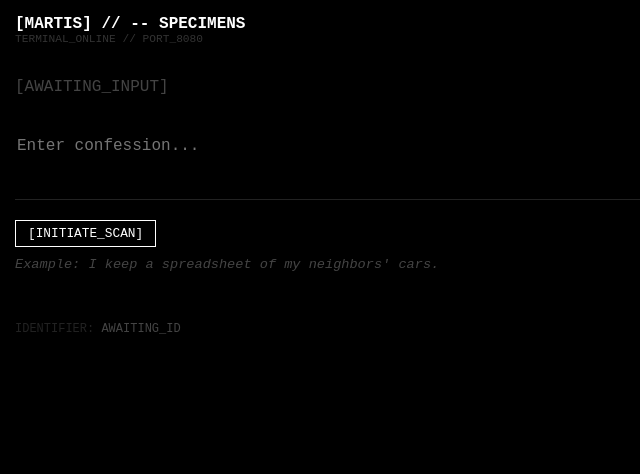
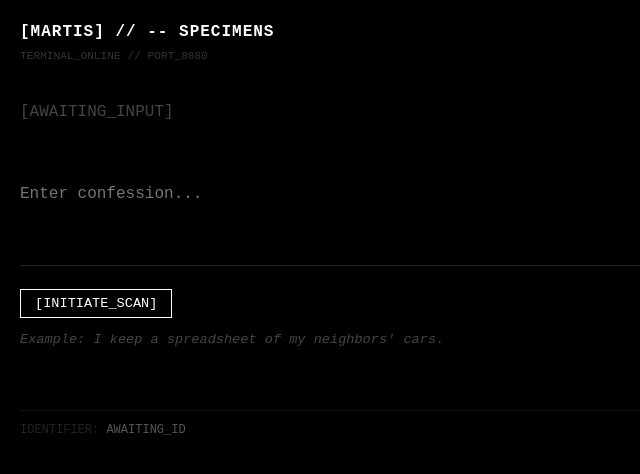
Before and after one commit to rhyscurrie-ux/the-zapper, a website: page the-zapper/public/index.html in a window 1280 px wide. Shown: the whole page, without its empty margins (0-640 px from the left). Drawn offline with Linux system fonts and the light colour scheme; no server answers.

Commit message:
Update style.css

```diff
--- a/the-zapper/public/style.css
+++ b/the-zapper/public/style.css
@@ -2,8 +2,9 @@ body {
     background-color: #000;
     color: #fff;
     font-family: 'Courier New', Courier, monospace;
-    margin: 15px;
+    margin: 20px;
     padding: 0;
+    line-height: 1.5;
 }
 
 #terminal-container {
@@ -11,31 +12,32 @@ body {
 }
 
 header {
-    margin-bottom: 30px;
+    margin-bottom: 35px;
 }
 
 #specimen-counter {
     font-weight: bold;
+    letter-spacing: 1px;
 }
 
 #status-line {
     font-size: 0.7rem;
     color: #333;
+    margin-top: 4px;
 }
 
 #output-pane {
-    margin-bottom: 20px;
-    min-height: 40px;
+    margin-bottom: 25px;
+    min-height: 50px;
 }
 
 #audit-output {
     white-space: pre-wrap;
-    line-height: 1.5;
 }
 
 textarea {
     width: 100%;
-    height: 60px;
+    height: 70px;
     background: transparent;
     border: none;
     border-bottom: 1px solid #222;
@@ -44,6 +46,7 @@ textarea {
     font-size: 1rem;
     outline: none;
     resize: none;
+    padding: 10px 0;
 }
 
 #controls {
@@ -54,10 +57,11 @@ button {
     background: transparent;
     color: #fff;
     border: 1px solid #fff;
-    padding: 5px 12px;
+    padding: 6px 14px;
     cursor: pointer;
     font-family: inherit;
-    font-size: 0.8rem;
+    font-size: 0.85rem;
+    text-transform: uppercase;
 }
 
 button:hover {
@@ -66,12 +70,12 @@ button:hover {
 }
 
 #sample-ticker {
-    margin-top: 10px;
+    margin-top: 12px;
     font-size: 0.85rem;
 }
 
 #decision-box {
-    margin-top: 20px;
+    margin-top: 25px;
 }
 
 .utility-btn {
@@ -81,12 +85,14 @@ button:hover {
 }
 
 footer {
-    margin-top: 50px;
+    margin-top: 60px;
     color: #222;
     font-size: 0.75rem;
+    border-top: 1px solid #111;
+    padding-top: 10px;
 }
 
-#skin-suit-display { color: #444; }
+#skin-suit-display { color: #555; }
 .hidden { display: none; }
 .dim { color: #444; }
 .flashing-amber { color: #ffbf00; }
```
